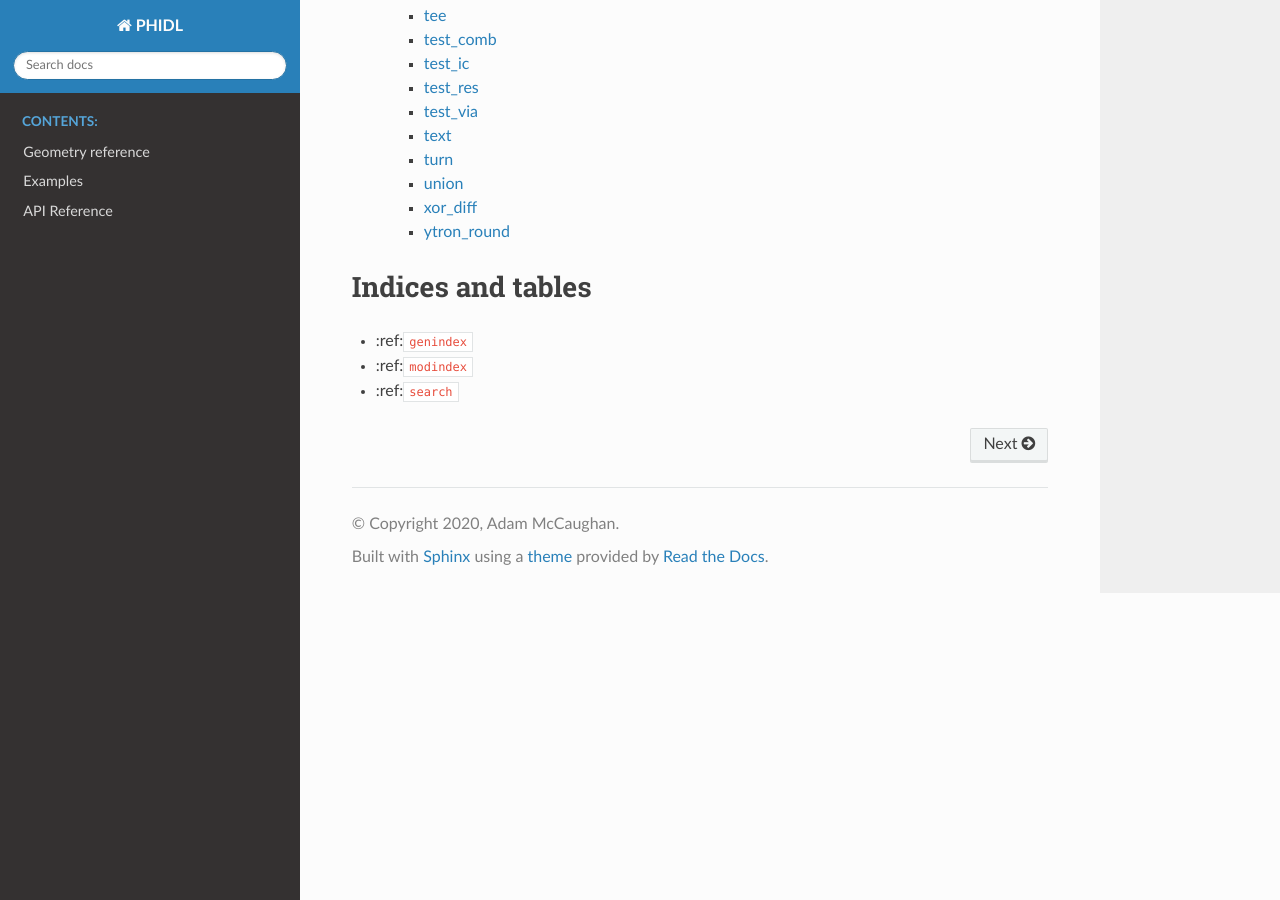
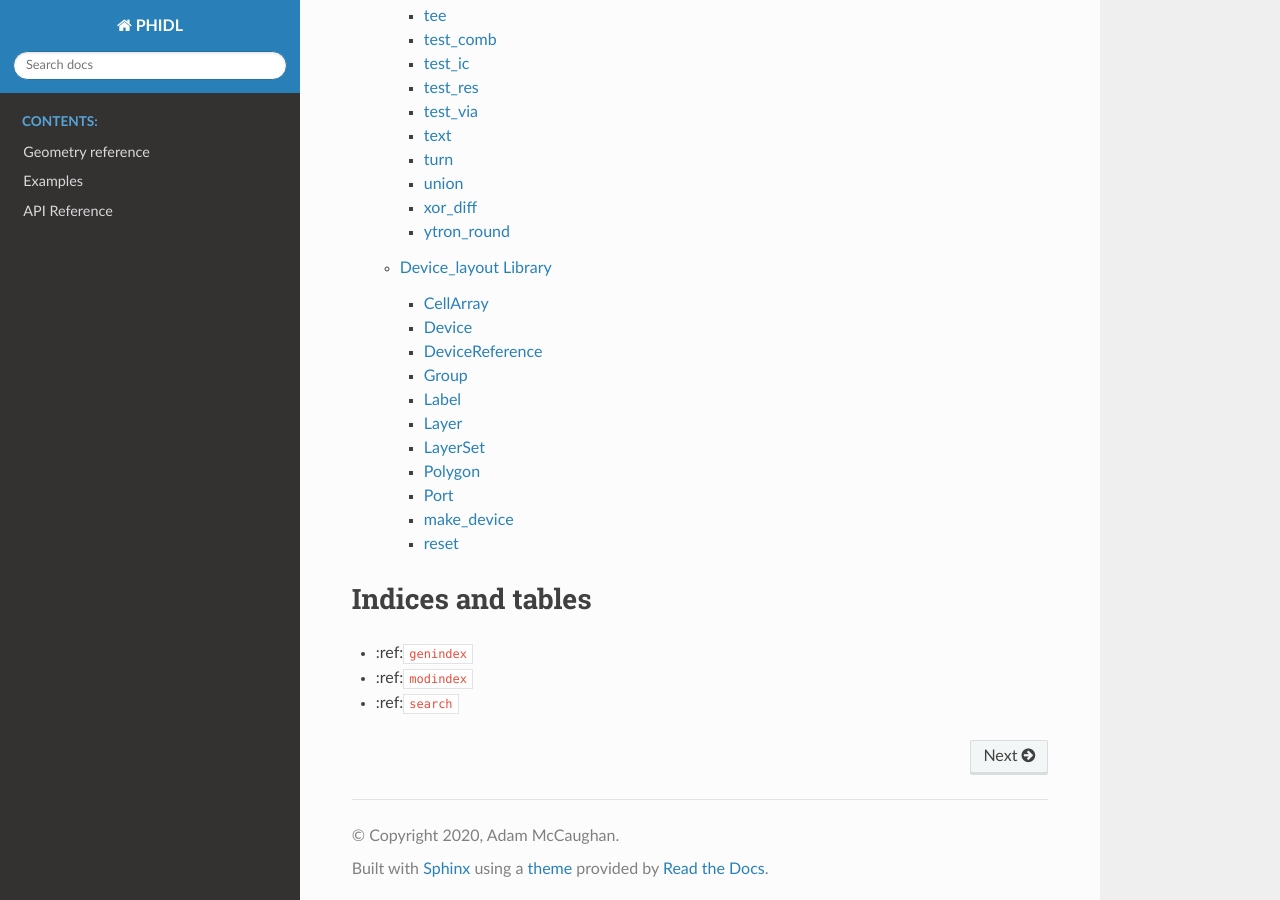
Before and after one commit to amccaugh/phidl, a Sphinx documentation site: the page built from docs/source/index.rst, in a window 1280 px wide and 900 px high, scrolled down 2424 px. Built offline with Sphinx 7.4.7 and the Read the Docs theme 2.0.0, drawn with Linux system fonts in a browser that asks for light colours; pages that are not in the unit, such as notebooks, are missing from menus; some of the changed lines change nothing that is shown; some of the changed text lies outside the part shown.

Commit message:
Fixed gen_API and added device_layout.py to API.rst

```diff
--- a/docs/source/API.rst
+++ b/docs/source/API.rst
@@ -7,10 +7,10 @@ API Reference
 Geometry Library
 ****************
 
-device_lru_cache
-================
+device_lru_cache:
+=================
 
-.. autoclass:: phidl.geometry.device_lru_cache
+.. autoclass:: phidl.geometry.device_lru_cache:
    :members:
    :inherited-members:
    :show-inheritance:
@@ -350,3 +350,100 @@ ytron_round
 ===========
 
 .. autofunction:: phidl.geometry.ytron_round
+
+
+*********************
+Device_layout Library
+*********************
+
+CellArray
+=========
+
+.. autoclass:: phidl.device_layout.CellArray
+   :members:
+   :inherited-members:
+   :show-inheritance:
+
+
+Device
+======
+
+.. autoclass:: phidl.device_layout.Device
+   :members:
+   :inherited-members:
+   :show-inheritance:
+
+
+DeviceReference
+===============
+
+.. autoclass:: phidl.device_layout.DeviceReference
+   :members:
+   :inherited-members:
+   :show-inheritance:
+
+
+Group
+=====
+
+.. autoclass:: phidl.device_layout.Group
+   :members:
+   :inherited-members:
+   :show-inheritance:
+
+
+Label
+=====
+
+.. autoclass:: phidl.device_layout.Label
+   :members:
+   :inherited-members:
+   :show-inheritance:
+
+
+Layer
+=====
+
+.. autoclass:: phidl.device_layout.Layer
+   :members:
+   :inherited-members:
+   :show-inheritance:
+
+
+LayerSet
+========
+
+.. autoclass:: phidl.device_layout.LayerSet
+   :members:
+   :inherited-members:
+   :show-inheritance:
+
+
+Polygon
+=======
+
+.. autoclass:: phidl.device_layout.Polygon
+   :members:
+   :inherited-members:
+   :show-inheritance:
+
+
+Port
+====
+
+.. autoclass:: phidl.device_layout.Port
+   :members:
+   :inherited-members:
+   :show-inheritance:
+
+
+make_device
+===========
+
+.. autofunction:: phidl.device_layout.make_device
+
+
+reset
+=====
+
+.. autofunction:: phidl.device_layout.reset
--- a/docs/source/gen_API.py
+++ b/docs/source/gen_API.py
@@ -4,7 +4,7 @@ from os.path import join, dirname
 from operator import itemgetter
 
 def write_docstring(main_path, source_path,
-                    fname, fwrite = 'API.rst',
+                    fread, fwrite = 'API.rst',
                     main_header = 'API Reference',
                     sub_header = 'Library'):
     """ Writes a Sphinx-markdown-formatted file that generates docstrings for
@@ -46,7 +46,7 @@ def write_docstring(main_path, source_path,
         will be sorted as B, G, Z, a, f.
     """
     os.chdir(main_path)
-    fr = open(fname, 'r')
+    fr = open(fread, 'r')
     flines = fr.readlines()
     fr.close()
     os.chdir(source_path)
@@ -60,9 +60,10 @@ def write_docstring(main_path, source_path,
                  '\n\n\n')
     if sub_header is not None: sub_header = ' ' + sub_header
     else: sub_header = ''
-    fw.write('*' * (len(fname[:-3]) + len(sub_header)) + \
-             '\n{0}{1}\n'.format(fname[:-3].capitalize(), sub_header) + \
-             '*' * (len(fname[:-3]) + len(sub_header)) + \
+    fread_name = fread[:-3]
+    fw.write('*' * (len(fread_name) + len(sub_header)) + \
+             '\n{0}{1}\n'.format(fread_name.capitalize(), sub_header) + \
+             '*' * (len(fread_name) + len(sub_header)) + \
              '\n\n')
 
     # Gathering all functions and classes as tuples of (name, type).
@@ -71,7 +72,8 @@ def write_docstring(main_path, source_path,
     names = []
     for line in flines:
         if line[0:5] == 'class':
-            names.append((line[6:line.find(':')], 'C'))
+            cname = line[6:line.find('(')]
+            if cname[0] is not '_': names.append((cname, 'C'))
         if line[0:3] == 'def':
             fname = line[4:line.find('(')]
             if len(fname) == 1: fname = fname.lower() + 'GENAPIFUNC'
@@ -89,13 +91,14 @@ def write_docstring(main_path, source_path,
         fw.write(name[0] + '\n')
         fw.write(('=' * len(name[0])) + '\n\n')
         if name[1] is 'C':
-            fw.write('.. autoclass:: phidl.geometry.{0}\n'.format(name[0]))
+            fw.write('.. autoclass:: phidl.{0}.{1}\n' \
+                     .format(fread_name,name[0]))
             fw.write('   :members:\n'
                      '   :inherited-members:\n'
                      '   :show-inheritance:\n\n\n')
         else:
-            fw.write('.. autofunction:: phidl.geometry.{0}\n\n\n' \
-                     .format(name[0]))
+            fw.write('.. autofunction:: phidl.{0}.{1}\n\n\n' \
+                     .format(fread_name, name[0]))
     fw.close()
 
 main_path = join(dirname(dirname(dirname(__file__))), 'phidl')
@@ -106,9 +109,9 @@ try: os.remove(join(source_path, 'API.rst'))
 except: pass
 
 write_docstring(main_path = main_path, source_path = source_path,
-                fname = 'geometry.py', fwrite = fwrite)
+                fread = 'geometry.py', fwrite = fwrite)
 write_docstring(main_path = main_path, source_path = source_path,
-                fname = 'device_layout.py', fwrite = fwrite)
+                fread = 'device_layout.py', fwrite = fwrite)
 
 #%%
 pip uninstall phidl
```
